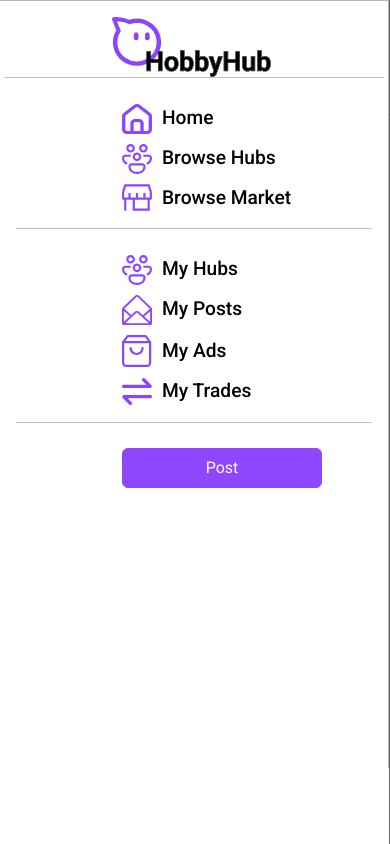
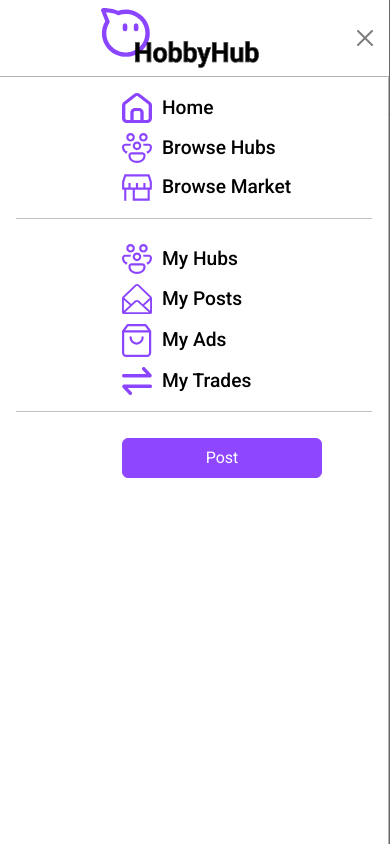
Before and after one commit to michelle-loi/HobbyHub, a React (Vite) app in the folder client/: page / in a window 390 px wide. Both pictures are taken after a click on the button 39 px from the left and 27 px from the top of the page. Shown: the top 844 px of the page. Built offline with nearby package versions, Linux system fonts and the light colour scheme.

Commit message:
fix(left menu offcanvas): added x button to close offcanvas left menu

```diff
--- a/client/src/components/desktop/leftmenu/LeftMenu.jsx
+++ b/client/src/components/desktop/leftmenu/LeftMenu.jsx
@@ -8,40 +8,34 @@ import Posts from "../../../assets/leftsidemenu/posts.svg";
 import Ads from "../../../assets/leftsidemenu/ads.svg";
 import Trades from "../../../assets/leftsidemenu/trades.svg";
 import Logo from "../../../assets/authentication/mobile/logo.svg"
+import {Link} from "react-router-dom";
 
 
 const LeftMenu = () =>{
     return (
-        <Container fluid className="d-flex flex-column p-3 left-menu">
-            <Row className="d-xl-none mb-3">
-                <Col className="d-flex align-items-center justify-content-center">
-                    <img className="navbar-logo" src={Logo} alt="HobbyHub"/>
-                </Col>
-                <hr className="item divider"/>
-            </Row>
-
+        <Container fluid className="p-3 left-menu">
             <Row>
                 <Col className="mb-3">
-                    <a className="left-links" href="/">
+                    <Link to="/">
                         <div className="item">
                             <img src={Home} alt="home"></img>
                             <span>Home</span>
                         </div>
-                    </a>
+                    </Link>
 
-                    <a className="left-links" href="/">
+                    <Link to="/" >
                         <div className="item">
                             <img src={Hubs} alt="hubs"></img>
                             <span>Browse Hubs</span>
                         </div>
-                    </a>
+                    </Link>
 
-                    <a className="left-links" href="/">
+                    <Link to="/">
                         <div className="item">
                             <img src={Market} alt="market"></img>
                             <span>Browse Market</span>
                         </div>
-                    </a>
+                    </Link>
 
                     <hr className="item divider"/>
                 </Col>
@@ -50,35 +44,34 @@ const LeftMenu = () =>{
             <Row>
                 <Col className="mb-3">
 
-                    <a className="left-links" href="/">
+                    <Link to="/">
                         <div className="item">
                             <img src={Hubs} alt="hubs"></img>
                             <span>My Hubs</span>
                         </div>
-                    </a>
+                    </Link>
 
-                    <a className="left-links" href="/">
+                    <Link to="/">
                         <div className="item">
                             <img src={Posts} alt="hubs"></img>
                             <span>My Posts</span>
                         </div>
-                    </a>
+                    </Link>
 
 
-                    <a className="left-links" href="/">
+                    <Link to="/">
                         <div className="item">
                             <img src={Ads} alt="hubs"></img>
                             <span>My Ads</span>
                         </div>
+                    </Link>
 
-                    </a>
-
-                    <a className="left-links" href="/">
+                    <Link to="/">
                         <div className="item">
                             <img src={Trades} alt="hubs"></img>
                             <span>My Trades</span>
                         </div>
-                    </a>
+                    </Link>
 
                     <hr className="item divider"/>
                 </Col>
--- a/client/src/components/desktop/leftmenu/LeftMenu.scss
+++ b/client/src/components/desktop/leftmenu/LeftMenu.scss
@@ -19,7 +19,6 @@
         color: var(--fnt-hover);
     }
 }
-
 
 .item {
     width: 250px;
--- a/client/src/components/desktop/navbar/NavBar.jsx
+++ b/client/src/components/desktop/navbar/NavBar.jsx
@@ -5,6 +5,7 @@ import LeftMenu from "../leftmenu/LeftMenu.jsx";
 import {useMediaQuery} from "react-responsive";
 import Logo from "../../../assets/authentication/mobile/logo.svg"
 import Search from "../../../assets/navbar/search.svg"
+import {Link} from "react-router-dom";
 
 const NavBar = () => {
 
@@ -59,13 +60,14 @@ const NavBar = () => {
                 <Container fluid>
                     <Row className="w-100">
                         <Col className="d-flex align-items-center justify-content-between">
-
                             <div>
                                 <Navbar.Toggle className="navbar-toggle" aria-controls="basic-navbar-nav"
                                                onClick={handleShow}/>
 
-                                <Navbar.Brand className="me-auto ms-3" href="/">
-                                    <img className="navbar-logo" src={Logo} alt="HobbyHub"/>
+                                <Navbar.Brand className="me-auto ms-3">
+                                    <Link to={"/"}>
+                                        <img className="navbar-logo" src={Logo} alt="HobbyHub"/>
+                                    </Link>
                                 </Navbar.Brand>
                             </div>
 
@@ -77,7 +79,7 @@ const NavBar = () => {
 
                                 <Form.Control type="text" placeholder="Search HobbyHub..."></Form.Control>
 
-                                <Button  className="d-search-btn" variant="HHPurple">Search</Button>
+                                <Button className="d-search-btn" variant="HHPurple">Search</Button>
                             </div>
 
                             <Button variant="HHPurple"> Log in</Button>
@@ -88,6 +90,9 @@ const NavBar = () => {
 
             {/* Sidebar */}
             <Offcanvas show={showSidebar} onHide={handleClose} scroll={true} backdrop={true} className="home-sidebar">
+                <Offcanvas.Header closeButton className="offcanvas-header">
+                    <img className="sidebar-logo" src={Logo} alt="HobbyHub"/>
+                </Offcanvas.Header>
                 <Offcanvas.Body className="m-0 p-0 test">
                     <Nav className="flex-column">
                         <LeftMenu/>
--- a/client/src/components/desktop/navbar/NavBar.scss
+++ b/client/src/components/desktop/navbar/NavBar.scss
@@ -97,3 +97,12 @@
         }
     }
 }
+
+.offcanvas-header {
+    height: 76px;
+}
+
+.sidebar-logo {
+    margin-left: auto;
+    height: 60px;
+}
```
Lines whose indentation alone changed are shown as unchanged.
